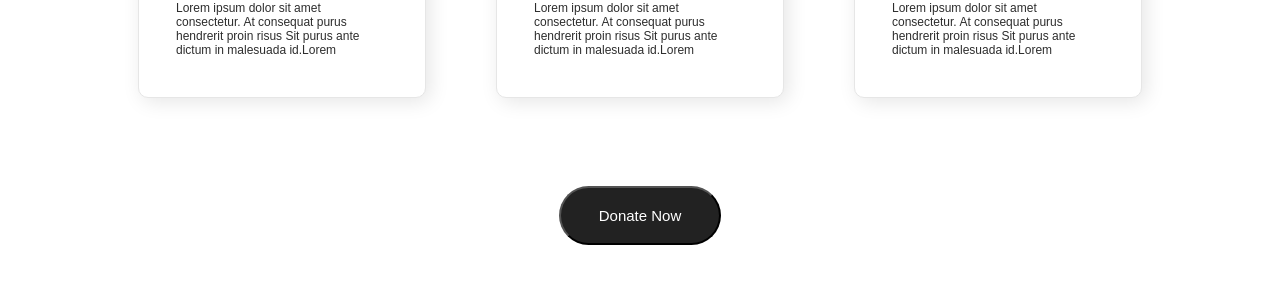
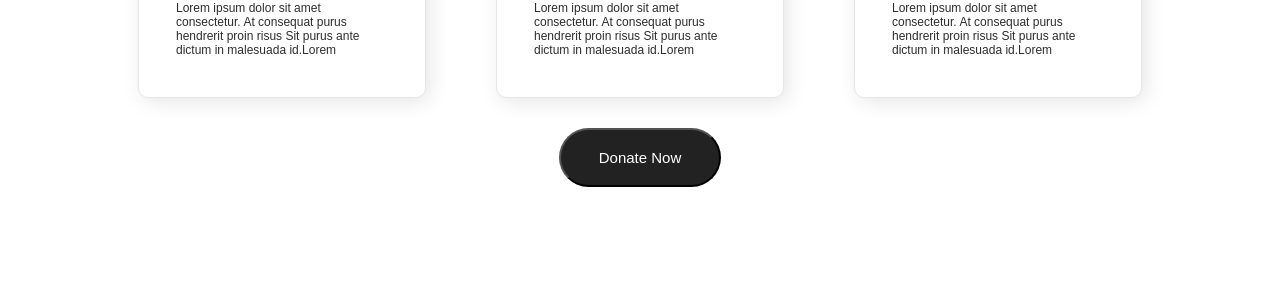
Before and after one commit to nikhilscaria3/CapitalHub, a React (Create React App) app in the folder frontend/: page / in a window 1280 px wide. Shown: the part 2800-3095 px from the top of the page. Built offline with nearby package versions, Linux system fonts and the light colour scheme.

Commit message:
Update Homepage.css

```diff
--- a/frontend/src/Styles/Homepage.css
+++ b/frontend/src/Styles/Homepage.css
@@ -1028,7 +1028,6 @@ SeocndMainContainer */
     justify-content: center;
     border-radius: 70px;
     background-color: #222;
-    margin-top: 58px;
     color: #fff;
     white-space: nowrap;
     padding: 19px 38px;
```
